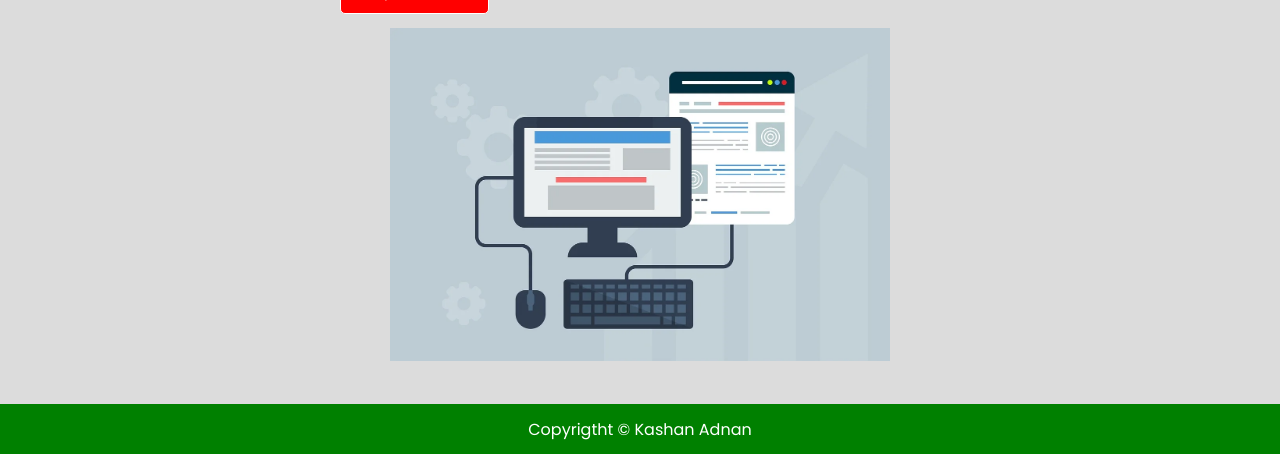
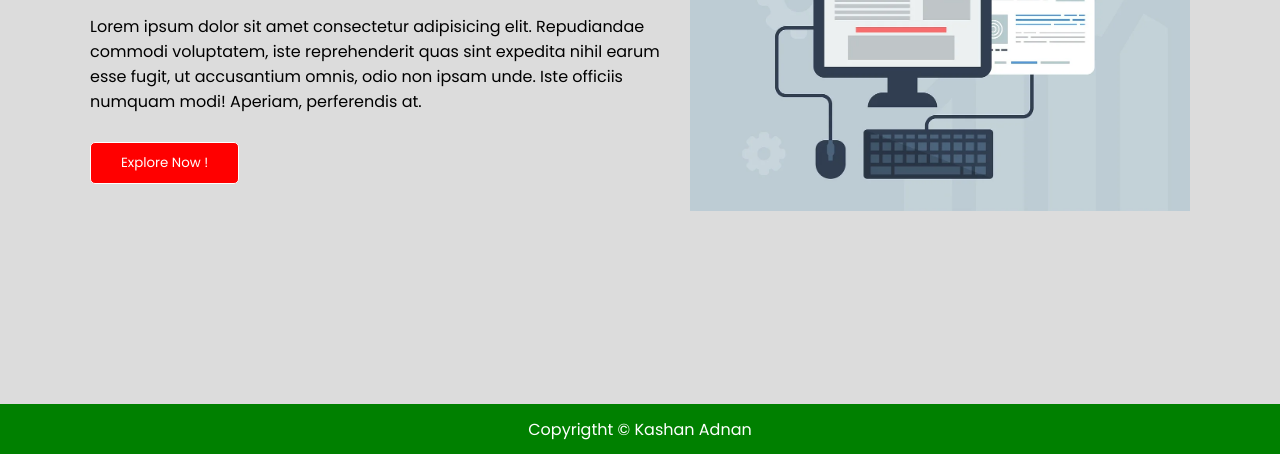
Before and after one commit to KashanAdnan/CSS-Flexbox, a plain HTML site: page index.html in a window 1280 px wide. Shown: the part 378-832 px from the top of the page. Drawn offline with Linux system fonts and the light colour scheme.

Commit message:
some-code

```diff
--- a/style.css
+++ b/style.css
@@ -41,7 +41,7 @@
     height: 89vh;
     background-color: gainsboro;
     display: flex;
-    flex-direction: column;
+    flex-wrap: wrap;
     align-items: center;
     justify-content: center;
 }
```
